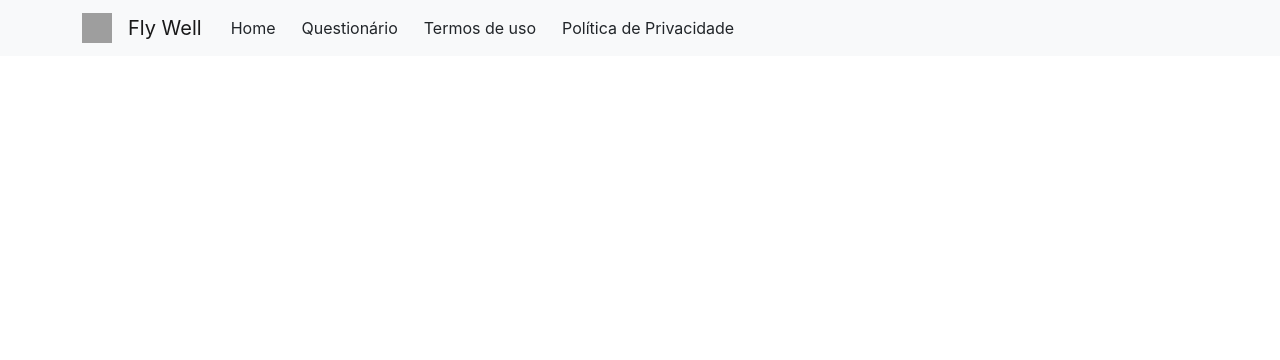
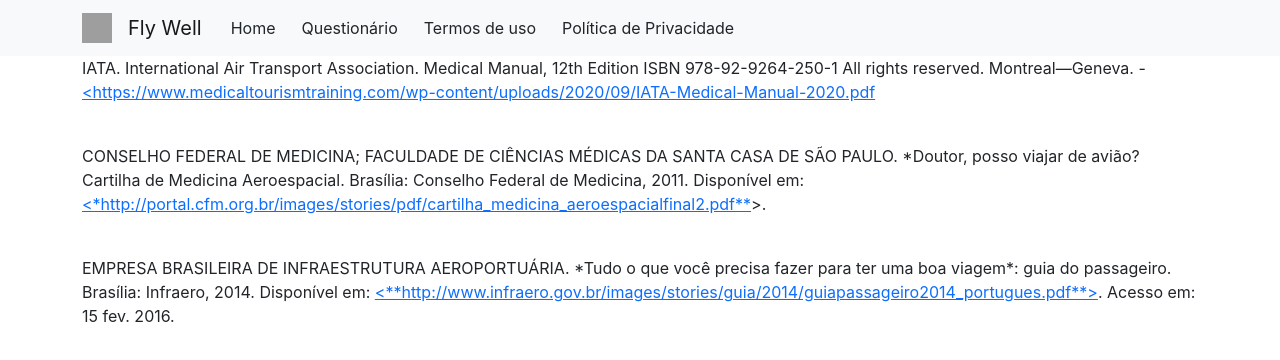
Before and after one commit to 99roberto/fly_well, a React (Create React App) app: page /#/linksuteis in a window 1280 px wide. Shown: the top 360 px of the page. Built offline with nearby package versions, Linux system fonts and the light colour scheme; grey boxes are pictures that could not be loaded.

Commit message:
links uteis

```diff
--- a/src/components/Slide/index.js
+++ b/src/components/Slide/index.js
@@ -2,7 +2,8 @@ import Carousel from 'react-bootstrap/Carousel';
 import { AppName, SubTitulo } from '../../constantes';
 import './index.css';
 import { Link } from 'react-router-dom';
-
+import { Navbar, Nav } from 'react-bootstrap';
+import { NavDropdown } from 'react-bootstrap';
 function Slide() {
   return (
     // <Carousel>
@@ -24,17 +25,30 @@ function Slide() {
               <h1>{AppName}</h1>
               <h2>{SubTitulo}</h2>
               <div className="d-flex justify-content-center justify-content-lg-start">
-
-                <Link to={`/question`} activeClassName="active" >
+                <Link to={`/question`} activeClassName="active">
                   <button className="btn-get-started scrollto">
                     <img src="https://99roberto.github.io/fly_well/av_icon.png" width="20" /> Questionário
                   </button>
                 </Link>
-                <Link to={`/#saibamais`} activeClassName="active">
-                  <button className="btn-get-started scrollto">
-                    <img src="https://99roberto.github.io/fly_well/Info.png" width="20" /> Saiba mais
-                  </button>
-                </Link>
+
+                <NavDropdown title="Saiba mais" id="navbarScrollingDropdown" className="btn-get-started scrollto">
+                  <NavDropdown.Item>
+                    <Link to={`/bemEstar`} activeClassName="active">
+                      <p>Bem Estar</p>
+                    </Link>
+                  </NavDropdown.Item>
+                  <NavDropdown.Item>
+                    <Link to={`/vacinas`} activeClassName="active">
+                      <p>Vacinas</p>
+                    </Link>
+                  </NavDropdown.Item>
+
+                  <NavDropdown.Item>
+                    <Link to={`/linksuteis`} activeClassName="active">
+                      <p>Links Úteis</p>
+                    </Link>
+                  </NavDropdown.Item>
+                </NavDropdown>
               </div>
             </div>
             <div className="col-lg-6 order-1 order-lg-2 hero-img" data-aos="zoom-in" data-aos-delay="200">
@@ -44,6 +58,7 @@ function Slide() {
         </div>
       </section>
       {/* <!-- End Hero --> */}
+      <div></div>
     </>
   );
 }
--- /dev/null
+++ b/src/components/bemEstar/index.js
@@ -0,0 +1,14 @@
+import Carousel from 'react-bootstrap/Carousel';
+import { AppName, SubTitulo } from '../../constantes';
+import { Link } from 'react-router-dom';
+import { Container } from 'react-bootstrap';
+function BemEstar() {
+  return (
+    <>
+      <Container>
+        <img src="/boa-viagem.jpg"></img>
+      </Container>
+    </>
+  );
+}
+export default BemEstar;
--- /dev/null
+++ b/src/components/linksUteis/index.js
@@ -0,0 +1,40 @@
+import Carousel from 'react-bootstrap/Carousel';
+import { AppName, SubTitulo } from '../../constantes';
+import { Link } from 'react-router-dom';
+import { Container } from 'react-bootstrap';
+
+function Linksuteis() {
+  return (
+    <>
+    <Container>
+      <p>
+        IATA. International Air Transport Association. Medical Manual, 12th Edition ISBN 978-92-9264-250-1 All rights
+        reserved. Montreal—Geneva. -{' '}
+        <a href="https://www.medicaltourismtraining.com/wp-content/uploads/2020/09/IATA-Medical-Manual-2020.pdf">
+          {'<https://www.medicaltourismtraining.com/wp-content/uploads/2020/09/IATA-Medical-Manual-2020.pdf'}
+        </a>
+      </p>
+      <br />
+      <p>
+        CONSELHO FEDERAL DE MEDICINA; FACULDADE DE CIÊNCIAS MÉDICAS DA SANTA CASA DE SÃO PAULO. *Doutor, posso viajar de
+        avião? Cartilha de Medicina Aeroespacial. Brasília: Conselho Federal de Medicina, 2011. Disponível em:{' '}
+        <a href="http://portal.cfm.org.br/images/stories/pdf/cartilha_medicina_aeroespacialfinal2.pdf">
+          {'<*http://portal.cfm.org.br/images/stories/pdf/cartilha_medicina_aeroespacialfinal2.pdf**'}
+        </a>
+        >.
+      </p>
+      <br />
+      <p>
+        EMPRESA BRASILEIRA DE INFRAESTRUTURA AEROPORTUÁRIA. *Tudo o que você precisa fazer para ter uma boa viagem*:
+        guia do passageiro. Brasília: Infraero, 2014. Disponível em:{' '}
+        <a href="http://www.infraero.gov.br/images/stories/guia/2014/guiapassageiro2014_portugues.pdf">
+          {'<**http://www.infraero.gov.br/images/stories/guia/2014/guiapassageiro2014_portugues.pdf**>'}
+        </a>
+        . Acesso em: 15 fev. 2016.
+      </p>
+      <br />
+      </Container>
+    </>
+  );
+}
+export default Linksuteis;
--- /dev/null
+++ b/src/components/vacinas/index.js
@@ -0,0 +1,14 @@
+import Carousel from 'react-bootstrap/Carousel';
+import { AppName, SubTitulo } from '../../constantes';
+import { Link } from 'react-router-dom';
+import { Container } from 'react-bootstrap';
+function Vacinas() {
+  return (
+    <>
+      <Container>
+        <img src="/vacinas1.png"></img>
+      </Container>
+    </>
+  );
+}
+export default Vacinas;
--- a/src/index.js
+++ b/src/index.js
@@ -12,6 +12,9 @@ import Question from './components/Question';
 import TermosUso from './components/TermosUso';
 import PoliticaPricacidade from './components/PoliticaPrivacidade';
 import MenuBar from './components/MenuBar';
+import BemEstar from './components/bemEstar';
+import Vacinas from './components/vacinas';
+import Linksuteis from './components/linksUteis';
 
 const root = ReactDOM.createRoot(document.getElementById('root'));
 root.render(
@@ -24,6 +27,13 @@ root.render(
     <Route path="question" element={<Question />} />
     <Route path="TermosUso" element={<TermosUso />} />
     <Route path="PoliticaPricacidade" element={<PoliticaPricacidade />} />
+
+
+    <Route path="bemEstar" element={<BemEstar />} />
+
+    <Route path="vacinas" element={<Vacinas />} />
+
+    <Route path="linksuteis" element={<Linksuteis />} />
   </Routes>
   </HashRouter>
 );
```
